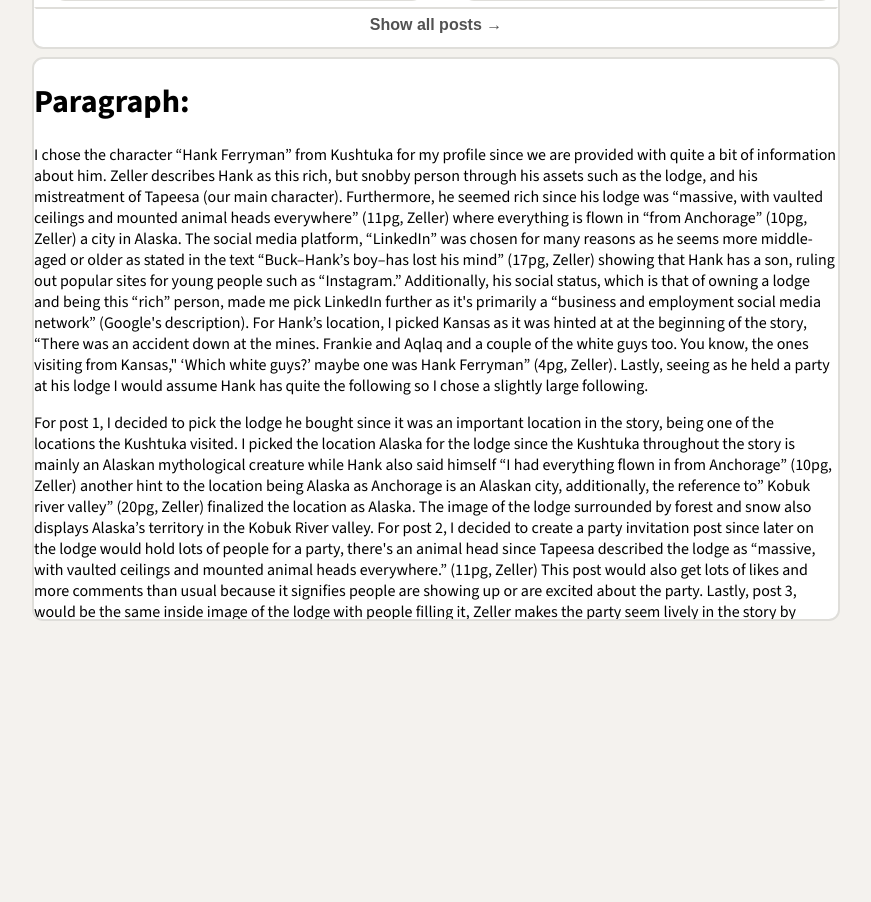
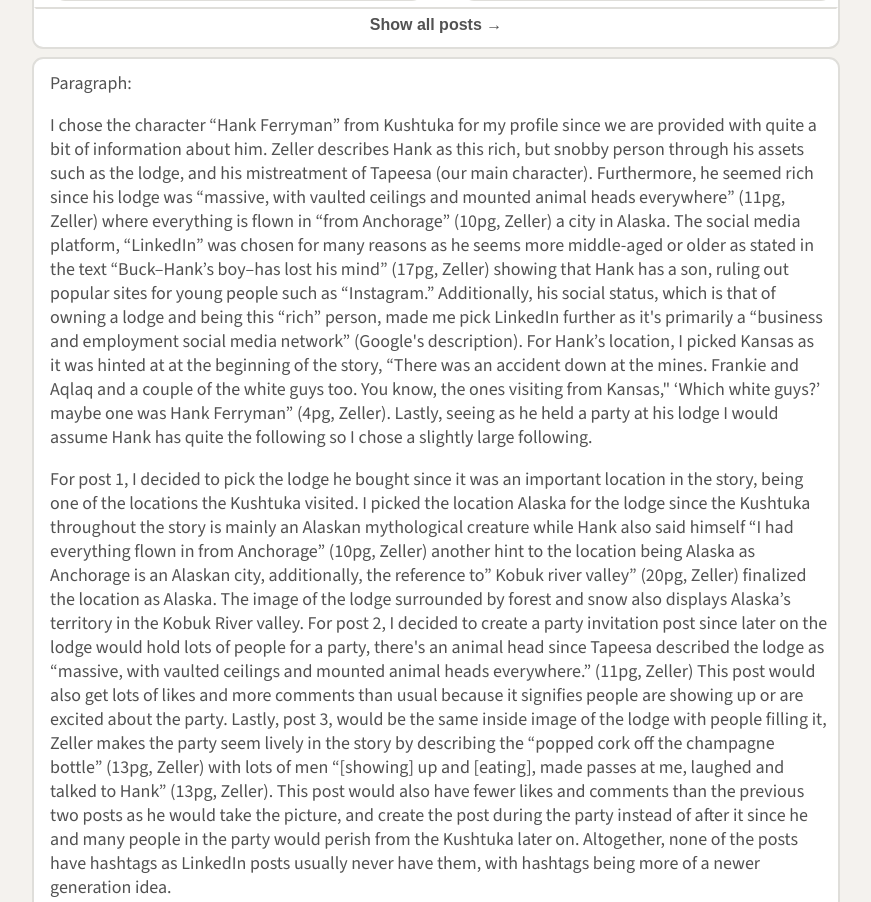
Before and after one commit to Wxyce/schoolworklol, a plain HTML site: page index.html in a window 1280 px wide. Shown: the part 1186-2088 px from the top of the page, without its empty margins (204-1075 px from the left). Before the commit the page ends 1815 px from the top, so only its background shows below. Drawn offline with nearby package versions, Linux system fonts and the light colour scheme.

Commit message:
Update style.css

```diff
--- a/style.css
+++ b/style.css
@@ -425,10 +425,33 @@ body {
     margin-top: 8px;
 
     width: 804px;
-    height: 560px;
+    height: 900px;
 
     border-radius: 0.7em;
     border: 2px solid #dfdeda;
 
     overflow: hidden
 }
+
+.the-paragraph h1 {
+    color: #525252;
+
+    margin-left: 2%;
+
+    font-size: 18px;
+    font-weight: 500;
+}
+
+.the-paragraph p {
+    color: #525252;
+
+    margin-left: 2%;
+
+    font-size: 18px;
+    font-weight: 500;
+
+    padding-right: 10px;
+
+    overflow-wrap: break-word;
+    white-space: normal;
+}
```
